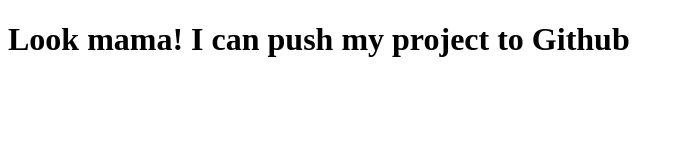
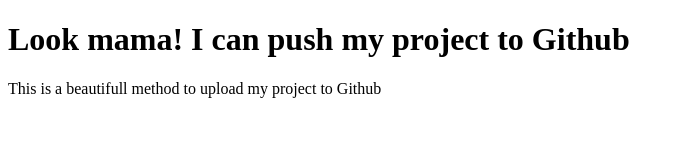
Before and after one commit to NaymulsSoftware/Advance_Website_Practice, a plain HTML site: page index.html in a window 1280 px wide. Shown: the whole page, without its empty margins (0-684 px from the left). Drawn offline with Linux system fonts and the light colour scheme.

Commit message:
p tag added to this file

```diff
--- a/index.html
+++ b/index.html
@@ -4,9 +4,10 @@
     <meta charset="UTF-8">
     <meta http-equiv="X-UA-Compatible" content="IE=edge">
     <meta name="viewport" content="width=device-width, initial-scale=1.0">
-    <title>My first Git Project</title>
+    <title>Naymul Hasan Project about Git</title>
 </head>
 <body>
     <h1>Look mama! I can push my project to Github</h1>
+    <p>This is a beautifull method to upload my project to Github</p>
 </body>
 </html>
```
